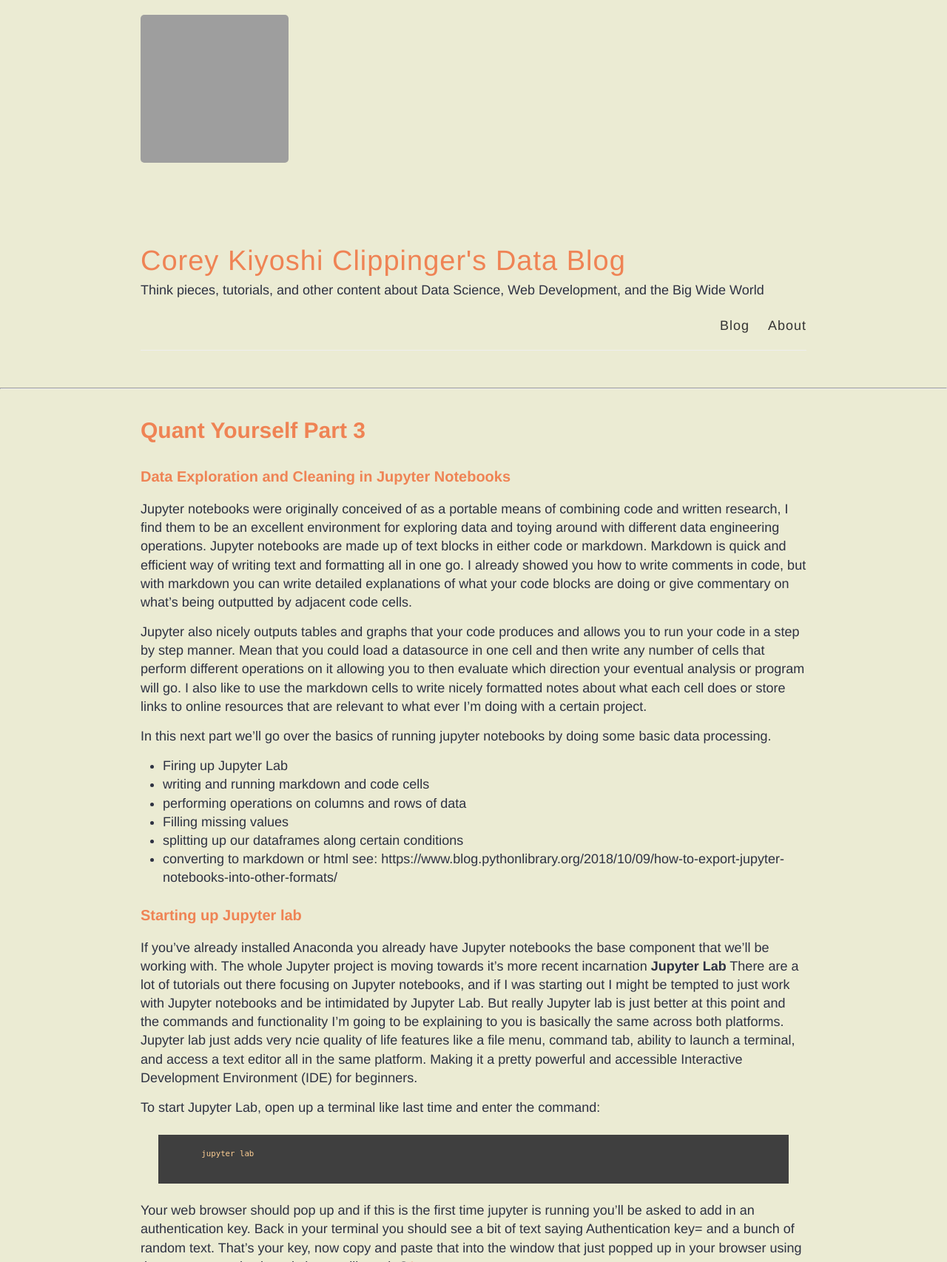
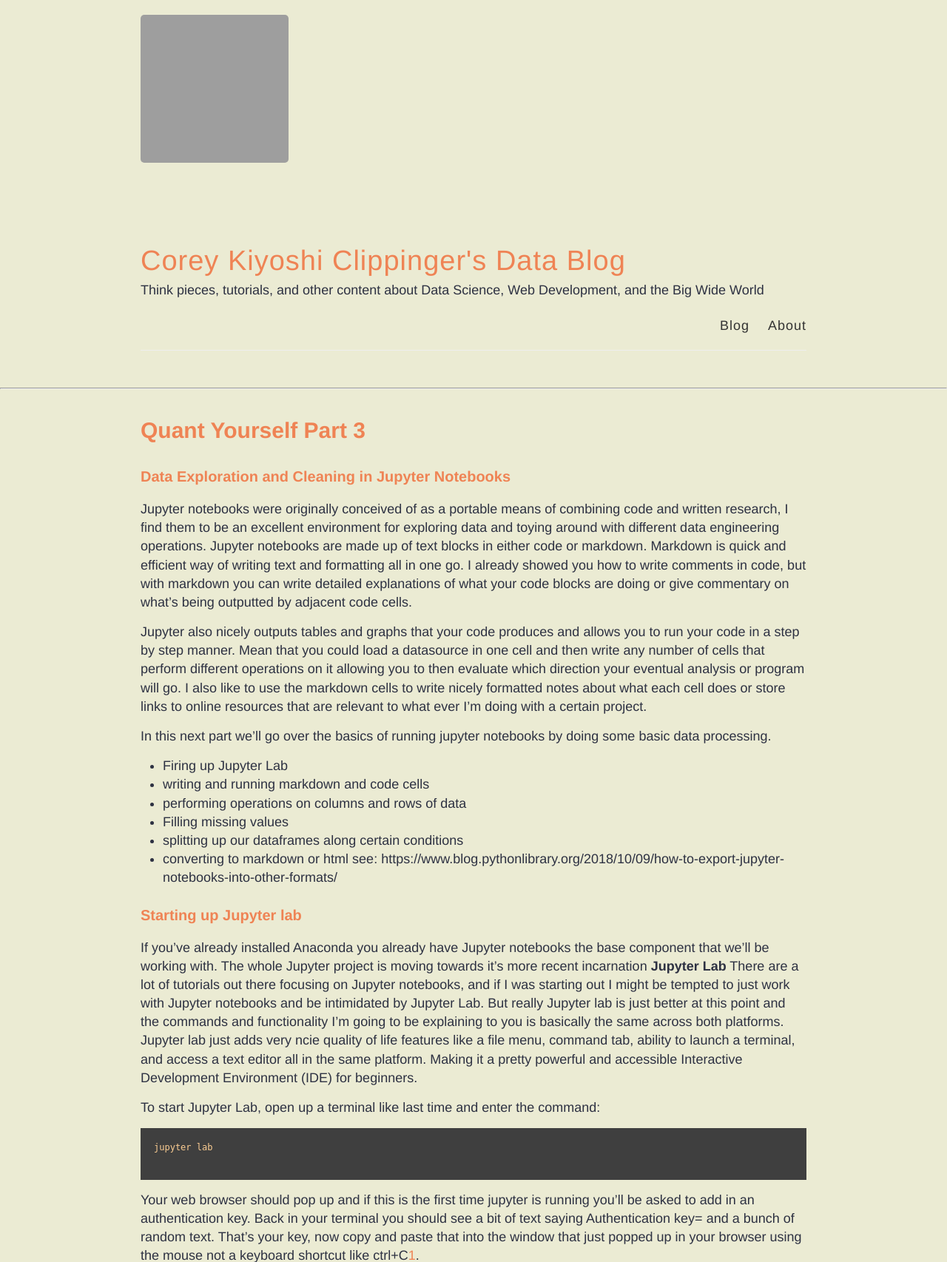
Before and after one commit to coreyclip/coreyclip.github.io, a Jekyll site: the page built from _posts/2019-3-12-QuantYourself3.md, in a window 1280 px wide. Shown: the top 1706 px of the page at 74% size. Built offline with Jekyll 4.4.1, drawn with Linux system fonts in a browser that asks for light colours; grey boxes are pictures that could not be loaded.

Commit message:
improved padding around code blocks

```diff
--- /dev/null
+++ b/_sass/.#_variables.scss
@@ -0,0 +1 @@
+coreyclip@coreyclip-N501JW.9039:1552697810
--- a/_sass/_highlights.scss
+++ b/_sass/_highlights.scss
@@ -1,10 +1,11 @@
+pre.highlight {
+    padding: 2%
+}
+
 .highlight code,
 .highlight pre {
-  padding-left: 5%;
-  padding: 2%;
-  margin: 1.5rem;
     font-family: "monospace";
-  font-size: 0.67rem;
+    font-size: 0.75rem;
     color: #fdce93;
     background-color: #3f3f3f;
 }
```
Lines whose indentation alone changed are shown as unchanged.
